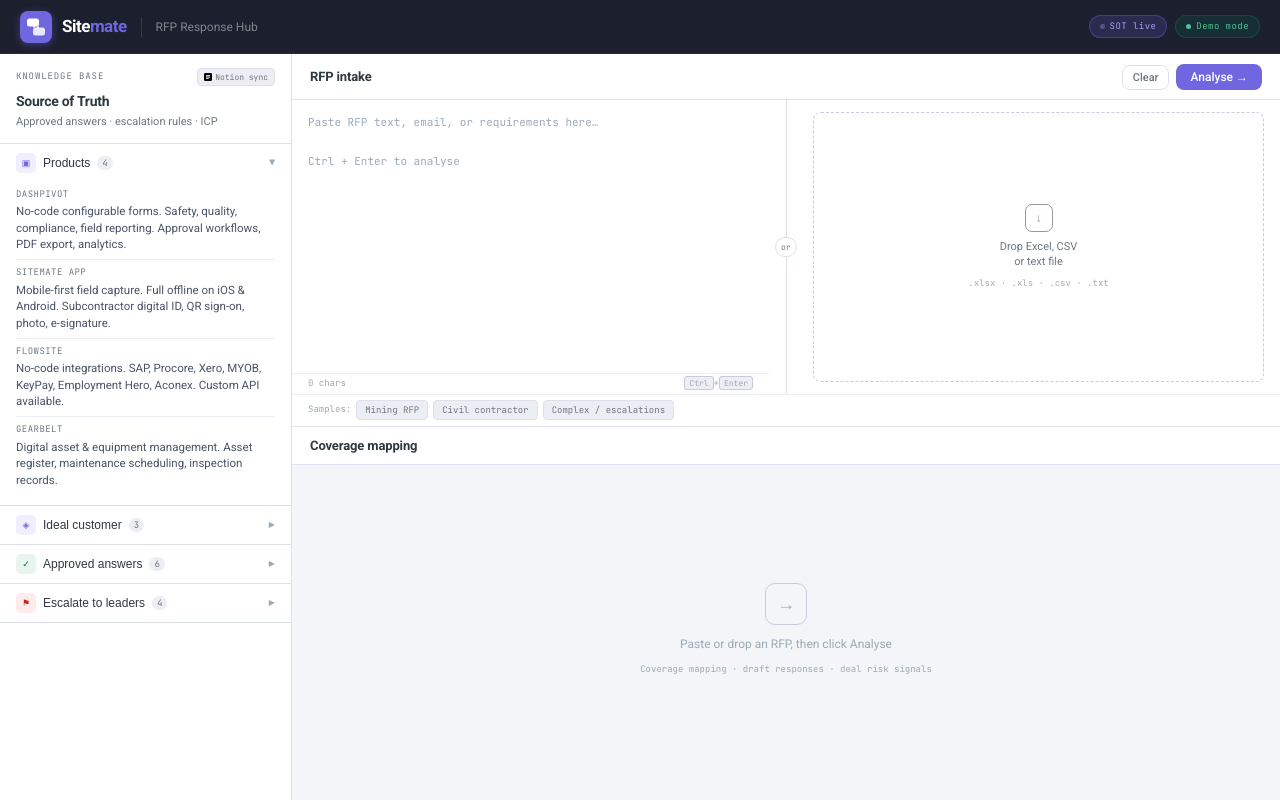
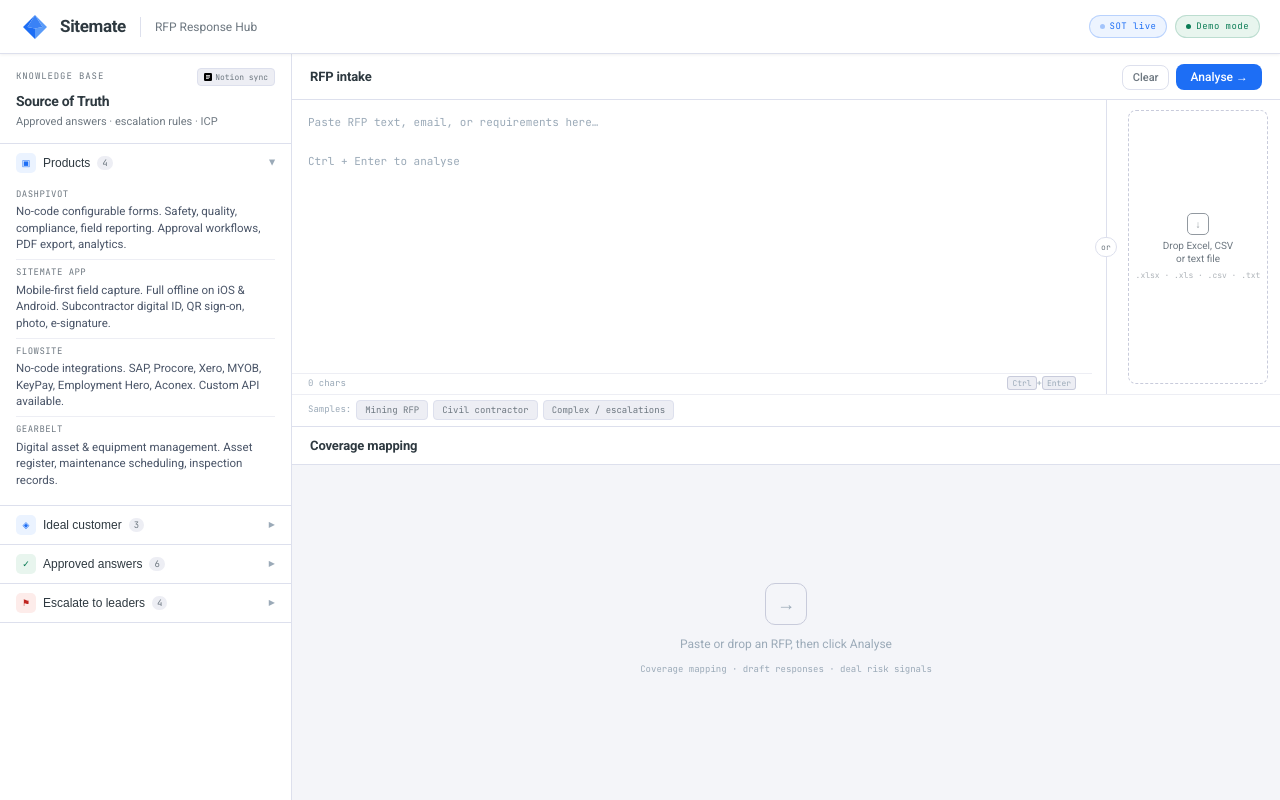
Before and after one commit to Frankbeebo/sitemate-rfp-hub, a plain HTML site: page index.html in a window 1280 px wide. Drawn offline with Linux system fonts and the light colour scheme.

Commit message:
Rebrand: Sitemate blue, white nav, diamond logo, compact drop zone

```diff
--- a/index.html
+++ b/index.html
@@ -10,12 +10,12 @@
 *, *::before, *::after { box-sizing: border-box; margin: 0; padding: 0; }
 
 :root {
-  --brand:        #7066E0;
-  --brand-dark:   #5852C8;
-  --brand-light:  #F0EEFF;
-  --brand-border: rgba(112,102,224,0.22);
+  --brand:        #1D6EF5;
+  --brand-dark:   #1558CC;
+  --brand-light:  #EBF3FF;
+  --brand-border: rgba(29,110,245,0.2);
 
-  --nav-bg: #1C1F2E;
+  --nav-bg: #FFFFFF;
 
   --bg:       #F4F5F9;
   --white:    #FFFFFF;
@@ -51,24 +51,24 @@
 body { background:var(--bg); color:var(--text); font-family:var(--sans); font-size:13px; line-height:1.5; display:flex; flex-direction:column; }
 
 /* ── Topbar ── */
-.topbar { height:54px; background:var(--nav-bg); display:flex; align-items:center; justify-content:space-between; padding:0 20px; flex-shrink:0; z-index:50; border-bottom:1px solid rgba(255,255,255,0.06); }
+.topbar { height:54px; background:var(--nav-bg); display:flex; align-items:center; justify-content:space-between; padding:0 20px; flex-shrink:0; z-index:50; border-bottom:1px solid var(--border); box-shadow:0 1px 3px rgba(0,0,0,0.06); }
 .topbar-left  { display:flex; align-items:center; gap:14px; }
 .topbar-right { display:flex; align-items:center; gap:8px; }
 
 .logo-wrap { display:flex; align-items:center; gap:10px; }
-.logo-mark { width:32px; height:32px; background:var(--brand); border-radius:8px; display:flex; align-items:center; justify-content:center; flex-shrink:0; box-shadow:0 2px 8px rgba(112,102,224,0.4); }
-.logo-mark svg { width:20px; height:20px; }
-.logo-name { font-size:17px; font-weight:700; color:#fff; letter-spacing:-0.03em; }
+.logo-mark { width:30px; height:30px; display:flex; align-items:center; justify-content:center; flex-shrink:0; }
+.logo-mark svg { width:30px; height:30px; }
+.logo-name { font-size:17px; font-weight:700; color:var(--text); letter-spacing:-0.02em; }
 .logo-name span { color:var(--brand); }
 
-.top-sep { width:1px; height:20px; background:rgba(255,255,255,0.12); }
-.page-crumb { font-size:12px; color:rgba(255,255,255,0.45); }
+.top-sep { width:1px; height:20px; background:var(--border); }
+.page-crumb { font-size:12px; color:var(--muted); }
 
 .tb-badge { display:flex; align-items:center; gap:5px; border-radius:20px; padding:4px 10px; font-family:var(--mono); font-size:9px; letter-spacing:0.05em; border:1px solid; }
-.tb-live { background:rgba(112,102,224,0.18); border-color:rgba(112,102,224,0.35); color:#A99CF8; }
-.tb-live .dot { width:5px; height:5px; border-radius:50%; background:#A99CF8; animation:pulse 2s ease-in-out infinite; }
-.tb-demo { background:rgba(10,124,85,0.18); border-color:rgba(10,124,85,0.35); color:#4DC496; }
-.tb-demo .dot { width:5px; height:5px; border-radius:50%; background:#4DC496; animation:pulse 2.5s ease-in-out infinite; }
+.tb-live { background:rgba(29,110,245,0.08); border-color:rgba(29,110,245,0.25); color:var(--brand); }
+.tb-live .dot { width:5px; height:5px; border-radius:50%; background:var(--brand); animation:pulse 2s ease-in-out infinite; }
+.tb-demo { background:var(--green-bg); border-color:var(--green-border); color:var(--green); }
+.tb-demo .dot { width:5px; height:5px; border-radius:50%; background:var(--green); animation:pulse 2.5s ease-in-out infinite; }
 
 @keyframes pulse { 0%,100%{opacity:1} 50%{opacity:0.35} }
 
@@ -123,14 +123,14 @@
 .btn-primary:hover { background:var(--brand-dark); }
 .btn-primary:disabled { opacity:0.4; cursor:not-allowed; }
 .btn-secondary { background:var(--brand-light); color:var(--brand); border:1px solid var(--brand-border); }
-.btn-secondary:hover { background:#e4defd; }
+.btn-secondary:hover { background:#d6e9ff; }
 .btn-ghost  { background:transparent; color:var(--muted); border:1px solid var(--border); }
 .btn-ghost:hover { color:var(--text); border-color:var(--border2); }
 .btn-danger { background:var(--red-bg); color:var(--red); border:1px solid var(--red-border); }
 .btn-danger:hover { background:var(--red); color:#fff; }
 .btn-sm { padding:5px 10px; font-size:11px; }
 
-.intake-body { flex:1; display:grid; grid-template-columns:1fr 34px 1fr; overflow:hidden; min-height:0; }
+.intake-body { flex:1; display:grid; grid-template-columns:1fr 28px 160px; overflow:hidden; min-height:0; }
 .textarea-wrap { display:flex; flex-direction:column; overflow:hidden; }
 textarea { flex:1; background:transparent; border:none; outline:none; color:var(--text); font-family:var(--mono); font-size:11px; line-height:1.75; padding:13px 16px; resize:none; min-height:0; }
 textarea::placeholder { color:var(--muted2); }
@@ -144,15 +144,15 @@
 .or-line { flex:1; width:1px; background:var(--border); }
 .or-pill { background:var(--white); border:1px solid var(--border); border-radius:10px; padding:3px 5px; font-family:var(--mono); font-size:8px; color:var(--muted); letter-spacing:0.04em; flex-shrink:0; z-index:1; }
 
-.drop-col { display:flex; flex-direction:column; padding:12px 16px 12px 10px; }
-.drop-zone { flex:1; border:1.5px dashed var(--border2); border-radius:var(--radius); display:flex; flex-direction:column; align-items:center; justify-content:center; gap:7px; cursor:pointer; transition:all 0.15s; color:var(--muted); position:relative; text-align:center; }
+.drop-col { display:flex; flex-direction:column; padding:10px 12px 10px 8px; }
+.drop-zone { flex:1; border:1.5px dashed var(--border2); border-radius:var(--radius); display:flex; flex-direction:column; align-items:center; justify-content:center; gap:4px; cursor:pointer; transition:all 0.15s; color:var(--muted); position:relative; text-align:center; }
 .drop-zone input[type=file] { position:absolute; inset:0; opacity:0; cursor:pointer; width:100%; height:100%; }
 .drop-zone:hover, .drop-zone.over { border-color:var(--brand); background:var(--brand-light); color:var(--brand); }
 .drop-zone.filled { border-style:solid; border-color:var(--green); background:var(--green-bg); color:var(--green); }
-.drop-icon { width:28px; height:28px; border:1px solid currentColor; border-radius:7px; display:flex; align-items:center; justify-content:center; font-size:12px; opacity:0.75; }
-.drop-label { font-size:11px; line-height:1.4; }
-.drop-types { font-family:var(--mono); font-size:9px; opacity:0.6; }
-.drop-filename { font-family:var(--mono); font-size:10px; max-width:130px; overflow:hidden; text-overflow:ellipsis; white-space:nowrap; }
+.drop-icon { width:22px; height:22px; border:1px solid currentColor; border-radius:5px; display:flex; align-items:center; justify-content:center; font-size:10px; opacity:0.75; }
+.drop-label { font-size:10px; line-height:1.3; }
+.drop-types { font-family:var(--mono); font-size:8px; opacity:0.55; }
+.drop-filename { font-family:var(--mono); font-size:9px; max-width:110px; overflow:hidden; text-overflow:ellipsis; white-space:nowrap; }
 
 .samples { padding:5px 16px 6px; border-top:1px solid var(--surface); display:flex; align-items:center; gap:5px; flex-wrap:wrap; flex-shrink:0; }
 .samples-label { font-family:var(--mono); font-size:9px; color:var(--muted2); }
@@ -319,14 +319,17 @@
   <div class="topbar-left">
     <div class="logo-wrap">
       <div class="logo-mark">
-        <svg viewBox="0 0 20 20" fill="none" xmlns="http://www.w3.org/2000/svg">
-          <rect x="1" y="1.5" width="12" height="8" rx="2.5" fill="white"/>
-          <path d="M10 9.5 L13 13 L13 9.5" fill="white"/>
-          <rect x="7" y="10.5" width="12" height="8" rx="2.5" fill="white" opacity="0.85"/>
-          <path d="M10 10.5 L7 7 L7 10.5" fill="white" opacity="0.85"/>
+        <!-- Sitemate diamond mark -->
+        <svg viewBox="0 0 40 40" fill="none" xmlns="http://www.w3.org/2000/svg">
+          <!-- left/dark facet -->
+          <path d="M20 4 L4 20 L20 36 L20 22 L10 20 L20 4Z" fill="#1D6EF5"/>
+          <!-- right/light facet -->
+          <path d="M20 4 L36 20 L20 36 L20 22 L30 20 L20 4Z" fill="#5A9BF8"/>
+          <!-- top inner highlight -->
+          <path d="M20 4 L30 20 L20 22 L10 20 Z" fill="#3A82F6"/>
         </svg>
       </div>
-      <span class="logo-name">Site<span>mate</span></span>
+      <span class="logo-name">Sitemate</span>
     </div>
     <div class="top-sep"></div>
     <span class="page-crumb">RFP Response Hub</span>
```
